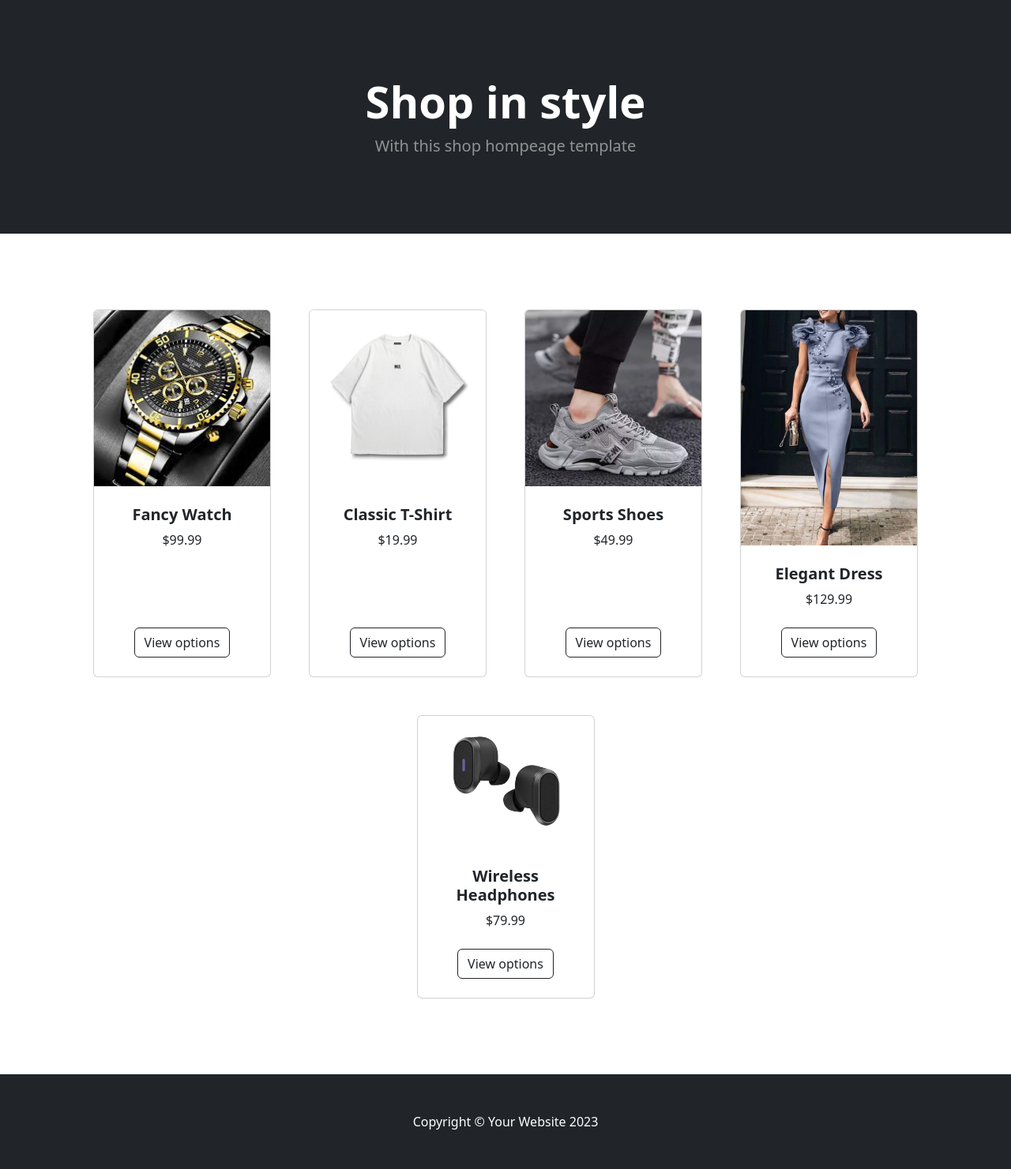
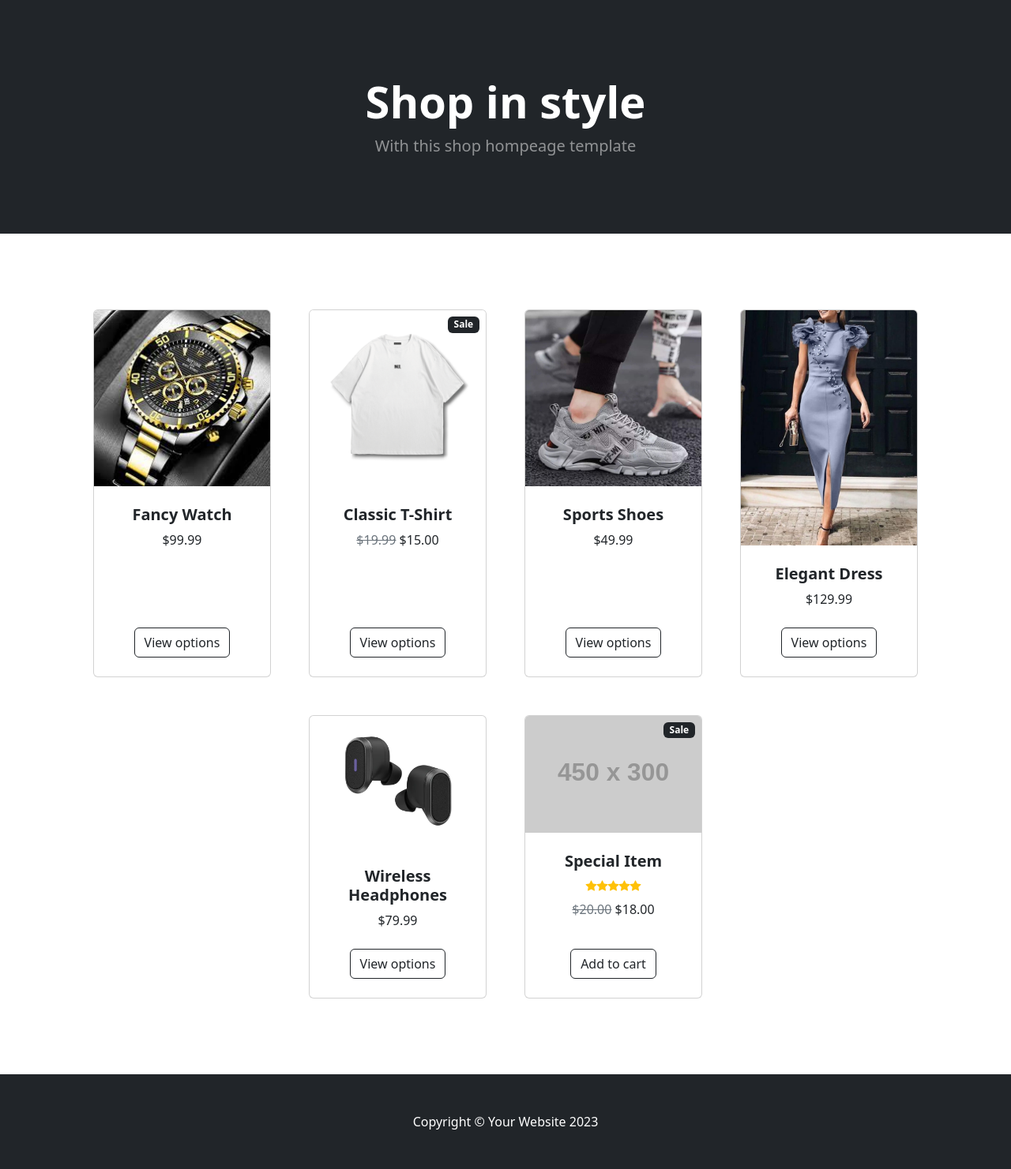
Before and after one commit to Typowy99/django-store, a Django app: page / in a window 1280 px wide. Shown: the part 57-1538 px from the top of the page at 79% size. Run offline with Django 5.2, Linux system fonts and the light colour scheme; data comes from the database, SQL or seed files in the repository; both versions use the stored data as it was after the commit; grey boxes labelled with a size stand in for pictures from a placeholder-image service; some libraries are stand-ins or nearby versions.

Commit message:
add product sales info

```diff
--- a/store/models.py
+++ b/store/models.py
@@ -25,6 +25,8 @@ class Product(models.Model):
     price = models.DecimalField(default=0, decimal_places=2, max_digits=6)
     description = models.CharField(max_length=300, default='', blank=True)
     image = models.ImageField(upload_to='uploads/product/')
+    is_sale = models.BooleanField(default=False)
+    sale_price = models.DecimalField(default=0, decimal_places=2, max_digits=6)
 
     def __str__(self):
         return self.name
--- a/store/templates/store/index.html
+++ b/store/templates/store/index.html
@@ -63,6 +63,10 @@
                     {% for product in products %}
                         <div class="col mb-5">
                             <div class="card h-100">
+                                <!-- Sale badge-->
+                                {% if product.is_sale %}
+                                    <div class="badge bg-dark text-white position-absolute" style="top: 0.5rem; right: 0.5rem">Sale</div>
+                                {% endif %}
                                 <!-- Product image-->
                                 <img class="card-img-top" src="{{ product.image.url }}" alt="..." />
                                 <!-- Product details-->
@@ -71,7 +75,12 @@
                                         <!-- Product name-->
                                         <h5 class="fw-bolder">{{ product.name }}</h5>
                                         <!-- Product price-->
-                                        ${{ product.price }}
+                                        {% if product.is_sale %}
+                                            <span class="text-muted text-decoration-line-through">${{ product.price }}</span>
+                                            ${{ product.sale_price }}
+                                        {% else %}
+                                            ${{ product.price }}
+                                        {% endif %}
                                     </div>
                                 </div>
                                 <!-- Product actions-->
@@ -81,6 +90,36 @@
                             </div>
                         </div>
                     {% endfor %}
+                    <div class="col mb-5">
+                        <div class="card h-100">
+                            <!-- Sale badge-->
+                            <div class="badge bg-dark text-white position-absolute" style="top: 0.5rem; right: 0.5rem">Sale</div>
+                            <!-- Product image-->
+                            <img class="card-img-top" src="https://dummyimage.com/450x300/dee2e6/6c757d.jpg" alt="..." />
+                            <!-- Product details-->
+                            <div class="card-body p-4">
+                                <div class="text-center">
+                                    <!-- Product name-->
+                                    <h5 class="fw-bolder">Special Item</h5>
+                                    <!-- Product reviews-->
+                                    <div class="d-flex justify-content-center small text-warning mb-2">
+                                        <div class="bi-star-fill"></div>
+                                        <div class="bi-star-fill"></div>
+                                        <div class="bi-star-fill"></div>
+                                        <div class="bi-star-fill"></div>
+                                        <div class="bi-star-fill"></div>
+                                    </div>
+                                    <!-- Product price-->
+                                    <span class="text-muted text-decoration-line-through">$20.00</span>
+                                    $18.00
+                                </div>
+                            </div>
+                            <!-- Product actions-->
+                            <div class="card-footer p-4 pt-0 border-top-0 bg-transparent">
+                                <div class="text-center"><a class="btn btn-outline-dark mt-auto" href="#">Add to cart</a></div>
+                            </div>
+                        </div>
+                    </div>
                 </div>
             </div>
         </section>
```
Also changed, not shown: db.sqlite3, store/migrations/0002_product_is_sale_product_sale_price.py (added).
